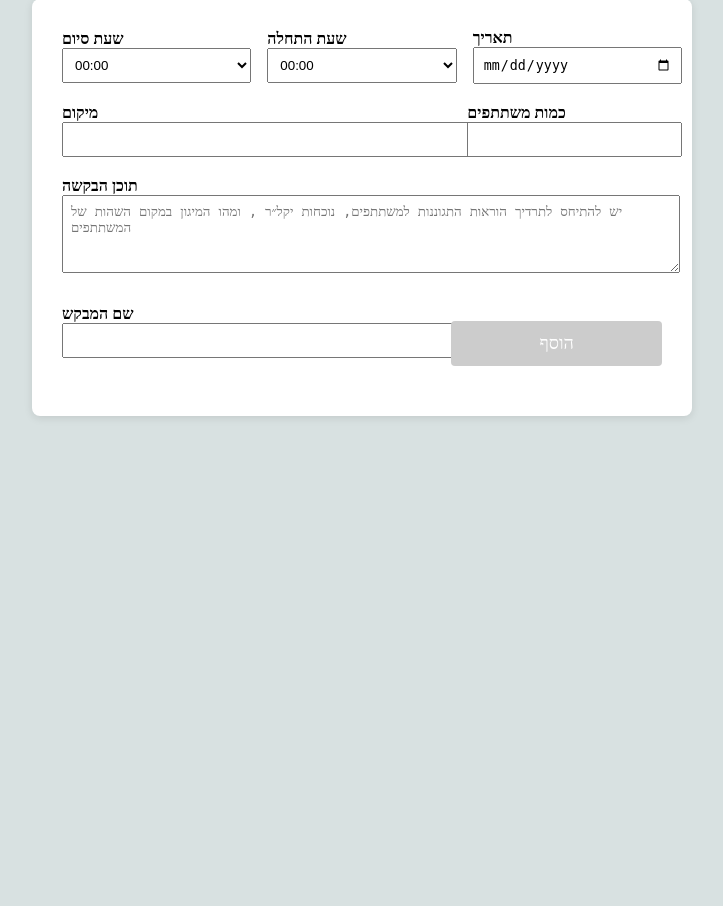
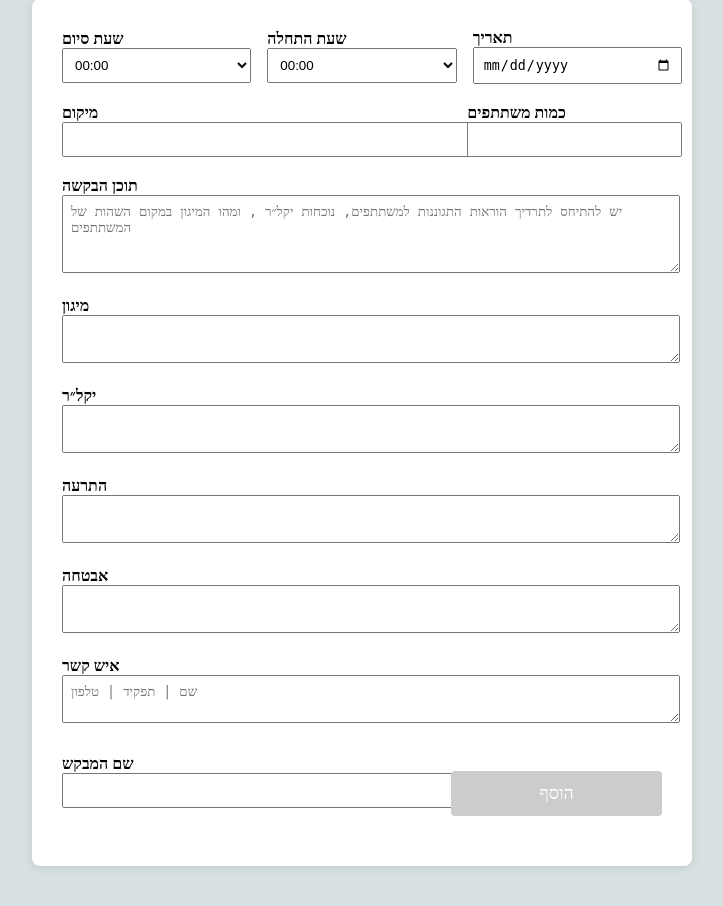
Before and after one commit to Dennis-kom/yaklar-requirements-web-app, a Flask app: page /cit_request/create in a window 1280 px wide. Shown: the part 245-1151 px from the top of the page, without its empty margins (278-1001 px from the left). Before the commit the page ends 663 px from the top, so only its background shows below. Run offline with Flask 3, Linux system fonts and the light colour scheme.

Commit message:
requerments fix

```diff
--- a/requests_application/cit_request/routes.py
+++ b/requests_application/cit_request/routes.py
@@ -6,8 +6,6 @@ from datetime import datetime, timedelta
 cit_request = Blueprint('cit_request', __name__, template_folder='templates')
 
 request_status = {0: 'התקבל', 1: 'הועבר לאישור', 2: 'אושר', 3: 'נדחה' }
-
-# ...existing code...
 
 @cit_request.route('/delete/<int:request_id>', methods=['POST'])
 def delete_request(request_id):
@@ -56,16 +54,22 @@ def create():
         target_date = datetime.strptime(request.form['target_date'], '%Y-%m-%d').date()
         start_time = datetime.strptime(request.form['start_time'], '%H:%M').time()
         end_time = datetime.strptime(request.form['end_time'], '%H:%M').time()
+        shelter = request.form.get('shelter')
+        authority =request.form.get('authority')
+        warning = request.form.get('warning')
+        sequrity = request.form.get('sequrity')
+        contact = request.form.get('contact')
         request_content = request.form['content']
         people_amount = int(request.form['people_amount'])
         status = request_status[0]
+        full_content =  "תוכן:" + "\n" + request_content + "\n" + "מיגון:" + shelter + "\n" + "יקלר:" + authority + "\n" + "התרעה:" + warning + "\n" + "אבטחה:" + sequrity + "\n" + "איש קשר:" + contact
 
         new_request = CitRequest(
             requester_name=requester_name,
             target_date=target_date,
             start_time=start_time,
             end_time=end_time,
-            request_content=request_content,
+            request_content=full_content,
             location=location,
             people_amount=people_amount,
             status=status
@@ -100,6 +104,11 @@ def update(request_id):
         request_to_update.request_content = request.form['request_content']
         request_to_update.people_amount = int(request.form['people_amount'])
         request_to_update.status = request_status[int(request.form['status'])]
+        request_to_update.shelter = request.form['shelter']
+        request_to_update.authority = request.form['authority']
+        request_to_update.warning = request.form['warning']
+        request_to_update.sequrity = request.form['sequrity']
+        request_to_update.contact = request.form['contact']
 
         db.session.commit()
 
--- a/requests_application/templates/cit_requests/create.html
+++ b/requests_application/templates/cit_requests/create.html
@@ -41,6 +41,26 @@
         <label for="content" style="font-family: David; font-weight: bold;">תוכן הבקשה</label><br>
         <textarea id="content" name="content" rows="4" style="width: 100%; padding: 8px;" placeholder="יש להתיחס לתרדיך הוראות התגוננות למשתתפים, נוכחות יקל״ר , ומהו המיגון במקום השהות של המשתתפים" required></textarea>
     </div>
+    <div style="margin-bottom: 20px;">
+        <label for="shelter" style="font-family: David; font-weight: bold;">מיגון</label><br>
+        <textarea id="shelter" name="shelter" rows="2" style="width: 100%; padding: 8px;" placeholder="" required></textarea>
+    </div>
+    <div style="margin-bottom: 20px;">
+        <label for="authority" style="font-family: David; font-weight: bold;">יקל״ר</label><br>
+        <textarea id="authority" name="authority" rows="2" style="width: 100%; padding: 8px;" placeholder="" required></textarea>
+    </div>
+    <div style="margin-bottom: 20px;">
+        <label for="warning" style="font-family: David; font-weight: bold;">התרעה</label><br>
+        <textarea id="warning" name="warning" rows="2" style="width: 100%; padding: 8px;" placeholder="" required></textarea>
+    </div>
+    <div style="margin-bottom: 20px;">
+        <label for="sequrity" style="font-family: David; font-weight: bold;">אבטחה</label><br>
+        <textarea id="sequrity" name="sequrity" rows="2" style="width: 100%; padding: 8px;" placeholder="" required></textarea>
+    </div>
+    <div style="margin-bottom: 20px;">
+        <label for="contact" style="font-family: David; font-weight: bold;">איש קשר</label><br>
+        <textarea id="contact" name="contact" rows="2" style="width: 100%; padding: 8px;" placeholder="שם | תפקיד | טלפון" required></textarea>
+    </div>
     <div style="display: flex; align-items: center; gap: 16px; margin-bottom: 20px;">
         <div style="flex: 2;">
             <label for="requester_name" style="font-family: David; font-weight: bold;">שם המבקש</label><br>
@@ -51,10 +71,16 @@
 </form>
 <script>
     const requesterInput = document.getElementById('requester_name');
+    const contentInput = document.getElementById('content');
+    const shelterInput = document.getElementById('shelter');
+    const authorityInput = document.getElementById('authority');
+    const warningInput = document.getElementById('warning');
+    const sequrityInput = document.getElementById('sequrity');
+    const contactInput = document.getElementById('contact');
     const submitBtn = document.getElementById('submit_btn');
 
     function updateButtonState() {
-        if (requesterInput.value.trim() === '') {
+        if (requesterInput.value.trim() === '' || contentInput.value.trim() === '' || shelterInput.value.trim() === '' || authorityInput.value.trim() === '' || warningInput.value.trim() === '' || sequrityInput.value.trim() === '' || contactInput.value.trim() === '') {
             submitBtn.disabled = true;
             submitBtn.style.backgroundColor = '#cccccc';
             submitBtn.style.cursor = 'not-allowed';
```
Also changed, not shown: requests_application/templates/cit_requests/update.html (+21 -1 lines).
